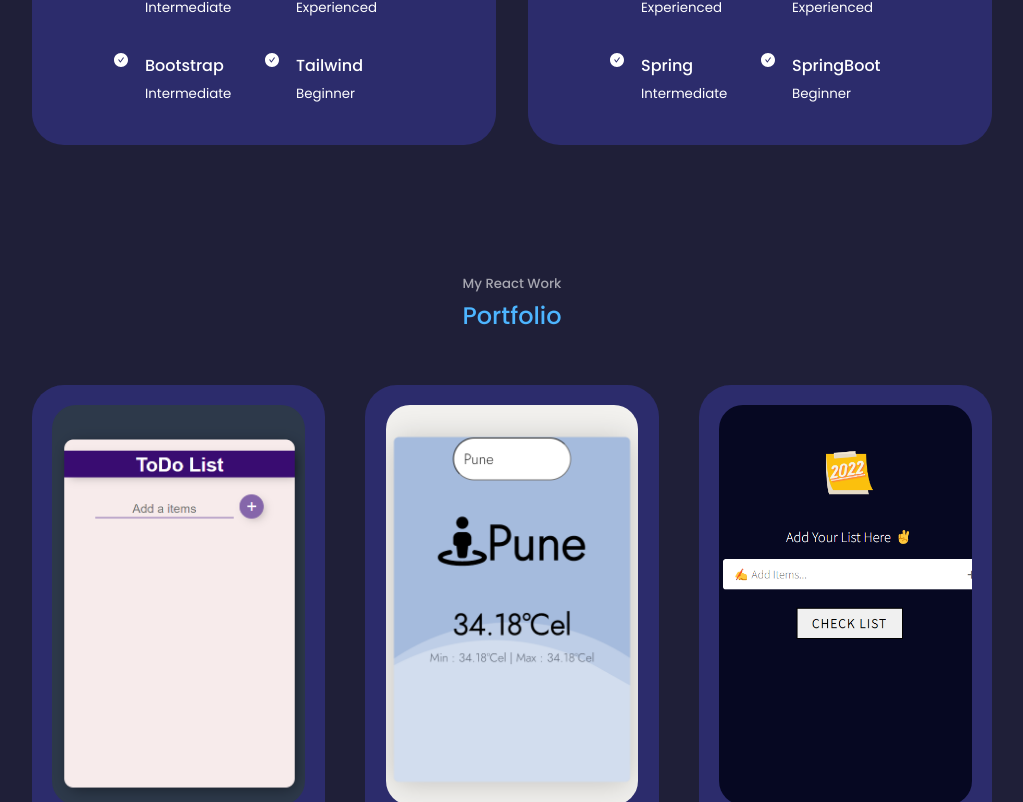
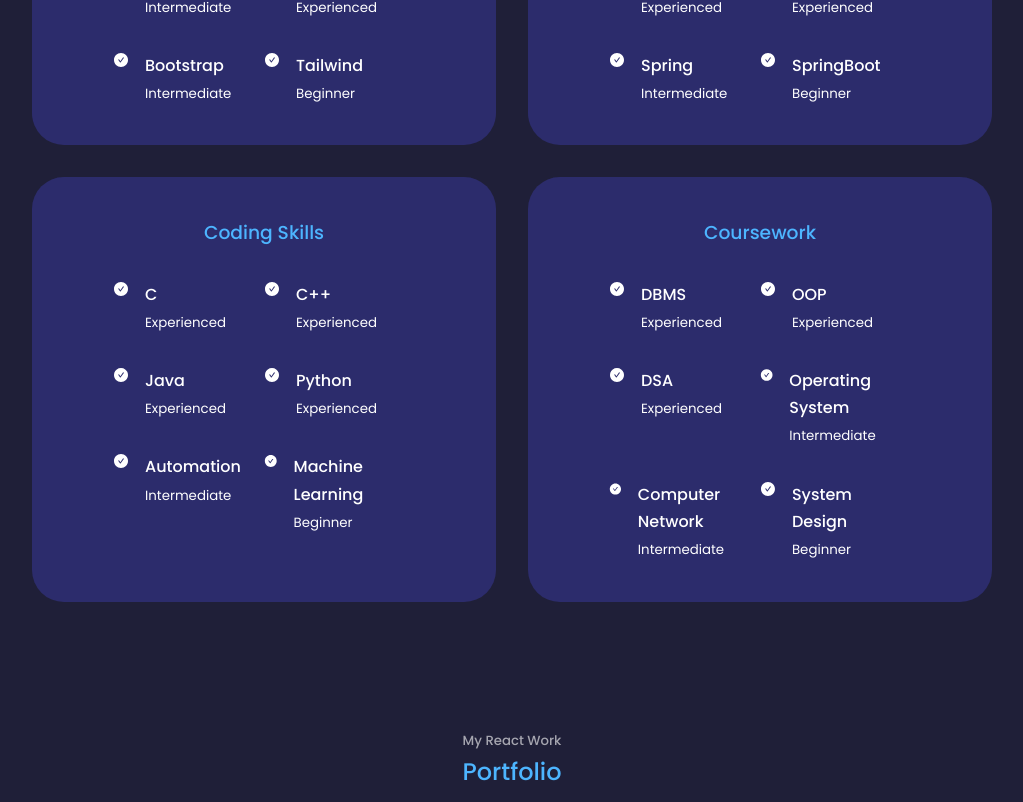
Before and after one commit to raskarabhi45/myportfolio, a React (Create React App) app: page / in a window 1280 px wide. Shown: the part 2931-3733 px from the top of the page, without its empty margins (128-1151 px from the left). Built offline with nearby package versions, Linux system fonts and the light colour scheme; the HTML template or start-up script is replaced by a standard one; a web font is replaced by a local one.

Commit message:
myportfolio

```diff
--- a/src/App.jsx
+++ b/src/App.jsx
@@ -9,10 +9,12 @@ import About from "./Components/about/about.jsx";
 import Contact from "./Components/contact/contact";
 import Footer from "./Components/footer/footer";
 import Education from "./Components/education/education";
+import Navbar from "./Components/navbar/navbar";
 
 const App=()=>{
     return (
     <>
+    {/* <Navbar/> */}
     <Header/>
     <Nav/>
     <About/>
--- a/src/Components/contact/contact.jsx
+++ b/src/Components/contact/contact.jsx
@@ -48,7 +48,7 @@ const Contact = () => {
           <ImWhatsapp className='contact__option-icon'/>
            <h4>WhatsApp</h4>
            <h5>+123456789</h5>
-           <a href="https://api.whatsapp.com/send?phone+919359899826" target='_blank'>Send a message</a>
+           <a href=" https://wa.me/+919359899826" target='_blank'>Send a message</a>
           </article>
 
         </div>
--- a/src/Components/education/education.jsx
+++ b/src/Components/education/education.jsx
@@ -19,7 +19,7 @@ const education = [
     score: "87.38/100",
   },
   {
-    id: 1,
+    id: 3,
     date: '2018',
     title: "SSC",
     college: "Jyotirling Highschool Gulunche ",
@@ -85,7 +85,7 @@ const Education = () => {
                               <h3 class="timeline-title">{title}</h3>
                               <p class="timeline-text">{college} </p>
                               <p class="timeline-text">{std} </p>
-                              <p class="timeline-text">Score -: {score} </p>
+                              <p class="timeline-text">Score :- {score} </p>
                             </div>
                           </>
                         );
--- a/src/Components/experience/experience.jsx
+++ b/src/Components/experience/experience.jsx
@@ -66,6 +66,7 @@ const Experience = () => {
 
         </div>
 
+
         <div className="experience__backend">
 
         <h3>Backend Development</h3>
@@ -124,7 +125,128 @@ const Experience = () => {
 
 
         </div>
+
+        <div className="experience__backend">
+
+<h3>Coding Skills</h3>
+
+  <div className="experience__content">
+
+    <article className="experience__details">
+      <AiFillCheckCircle className=".experience__details-icon" />
+      <div>
+      <h4>C</h4>
+      <small className="text-align">Experienced</small>
       </div>
+    </article>
+
+    <article className="experience__details">
+    <AiFillCheckCircle className=".experience__details-icon" />
+      <div>
+      <h4>C++</h4>
+      <small className="text-align">Experienced</small>
+      </div>
+    </article>
+
+    <article className="experience__details">
+    <AiFillCheckCircle className=".experience__details-icon" />
+      <div>
+      <h4>Java</h4>
+      <small className="text-align">Experienced</small>
+      </div>
+    </article>
+
+    <article className="experience__details">
+    <AiFillCheckCircle className=".experience__details-icon" />
+      <div>
+      <h4>Python</h4>
+      <small className="text-align">Experienced</small>
+      </div>
+    </article>
+
+    <article className="experience__details">
+    <AiFillCheckCircle className=".experience__details-icon" />
+      <div>
+      <h4>Automation</h4>
+      <small className="text-align">Intermediate</small>
+      </div>
+    </article>
+
+    <article className="experience__details">
+      <AiFillCheckCircle className=".experience__details-icon" />
+      <div>
+      <h4>Machine Learning</h4>
+      <small className="text-align">Beginner</small>
+      </div>
+    </article>
+  </div>
+
+
+
+       </div>
+
+       <div className="experience__backend">
+
+<h3>Coursework</h3>
+
+  <div className="experience__content">
+
+    <article className="experience__details">
+      <AiFillCheckCircle className=".experience__details-icon" />
+      <div>
+      <h4>DBMS</h4>
+      <small className="text-align">Experienced</small>
+      </div>
+    </article>
+
+    <article className="experience__details">
+    <AiFillCheckCircle className=".experience__details-icon" />
+      <div>
+      <h4>OOP</h4>
+      <small className="text-align">Experienced</small>
+      </div>
+    </article>
+
+    <article className="experience__details">
+    <AiFillCheckCircle className=".experience__details-icon" />
+      <div>
+      <h4>DSA</h4>
+      <small className="text-align">Experienced</small>
+      </div>
+    </article>
+
+    <article className="experience__details">
+    <AiFillCheckCircle className=".experience__details-icon" />
+      <div>
+      <h4>Operating System</h4>
+      <small className="text-align">Intermediate</small>
+      </div>
+    </article>
+
+    <article className="experience__details">
+    <AiFillCheckCircle className=".experience__details-icon" />
+      <div>
+      <h4>Computer Network</h4>
+      <small className="text-align">Intermediate</small>
+      </div>
+    </article>
+
+    <article className="experience__details">
+      <AiFillCheckCircle className=".experience__details-icon" />
+      <div>
+      <h4>System Design</h4>
+      <small className="text-align">Beginner</small>
+      </div>
+    </article>
+  </div>
+
+
+       </div>
+
+
+      </div>
+
+
     </section>
   );
 };
--- /dev/null
+++ b/src/Components/navbar/navbar.css
@@ -0,0 +1,232 @@
+/* @import url("https://fonts.googleapis.com/css2?family=Jost:ital,wght@0,100;0,200;0,300;0,400;0,500;0,600;0,700;1,100&display=swap");
+
+* {
+  margin: 0;
+  padding: 0;
+  box-sizing: border-box;
+  font-family: "Jost", sans-serif;
+}
+
+html {
+  font-size: 62.5%;
+}
+
+a {
+  text-decoration: none;
+}
+
+li {
+  list-style: none;
+}
+
+/*
+
+
+/* navbar style start  */
+
+.main-nav {
+ position: absolute;
+ top: 0;
+  width: 100%;
+  height: 10rem;
+  display: flex;
+  justify-content: space-between;
+  box-shadow: rgba(50, 50, 93, 0.25) 0px 50px 100px -20px,
+    rgba(0, 0, 0, 0.3) 0px 30px 60px -30px;
+}
+
+.logo {
+
+  /* background-color: #3b5998; */
+  justify-content: space-between;
+  align-items: center;
+}
+
+.menu-link {
+  justify-content: space-between;
+  gap: 2rem;
+  display: flex;
+
+}
+
+.menu-link ul {
+  height: 10rem;
+  display: flex;
+  justify-content: space-between;
+  align-items: center;
+}
+
+
+
+
+/* ----------- Grid part ends ----------------- */
+
+.logo h2 {
+  font-size: 2.5rem;
+  font-weight: 400;
+  text-transform: uppercase;
+  background: -webkit-linear-gradient(#eee, rgb(69, 57, 248));
+  -webkit-background-clip: text;
+  -webkit-text-fill-color: transparent;
+}
+
+.logo h2 span {
+  font-size: 3.5rem;
+}
+
+.menu-link ul li {
+  font-size: 1.8rem;
+}
+
+.menu-link ul li a {
+  text-transform: capitalize;
+  color: rgba(222, 222, 239, 0.8);
+  transition: 0.5s;
+}
+.menu-link ul li:hover > a {
+  transform-origin: left;
+  color: rgba(0, 0, 3, 1);
+  text-decoration: underline;
+  transition: 0.5s;
+}
+
+.social-media ul li {
+  font-size: 1.8rem;
+}
+
+.social-media .hamburger-menu {
+  display: none;
+}
+
+
+/* responsive css style  */
+@media (max-width: 1080px) {
+  .main-nav {
+    height: 8rem;
+
+  }
+
+  .logo,
+  .menu-link ul {
+    height: 8rem;
+  }
+}
+
+/* responsive css style  */
+/*
+@media (max-width: 998px) {
+  .main-nav {
+    height: 7rem;
+  }
+
+  .menu-link {
+    display: none;
+  }
+
+  .logo,
+  .social-media ul {
+    height: 7rem;
+  }
+
+  .mobile-menu-link {
+    position: relative;
+    z-index: 99;
+  }
+
+  .mobile-menu-link {
+    background-color: white;
+    height: 20rem;
+    align-items: center;
+    padding-left: 3rem;
+    transition: all 2s linear;
+    transform-origin: top;
+    box-shadow: rgba(50, 50, 93, 0.25) 0px 50px 100px -20px,
+      rgba(0, 0, 0, 0.3) 0px 30px 60px -30px;
+  }
+
+  .anker{
+    color: white;
+    background-color: white;
+  }
+
+  .mobile-menu-link ul {
+    height: 20rem;
+    display: flex;
+    justify-content: space-around;
+    flex-direction: column;
+    align-items: start;
+  }
+
+  .mobile-menu-link ul li:first-child {
+    transition-delay: 0.2s;
+  }
+
+  .social-media {
+    grid-row: 1/2;
+    grid-column: 3/5;
+    justify-items: end;
+    align-items: center;
+    transition: all 2s linear;
+  }
+
+  .social-media .social-media-desktop {
+    height: 0;
+    display: none;
+  }
+
+
+  .social-media .hamburger-menu {
+    display: block;
+    font-size: 2.5rem;
+  }
+}
+
+@media (max-width: 798px) {
+  .main-nav {
+    height: 6rem;
+  }
+
+  .logo,
+  .social-media ul {
+    height: 6rem;
+  }
+
+  .social-media {
+    height: 6rem;
+    display: flex;
+    justify-self: end;
+    align-items: center;
+  }
+
+  .social-media .hamburger-menu {
+    display: block;
+    font-size: 2.5rem;
+  }
+}
+
+@media (max-width: 520px) {
+  .main-nav {
+    height: 6rem;
+  }
+
+  .logo,
+  .social-media ul {
+    height: 6rem;
+  }
+
+  .logo h2 {
+    font-size: 2rem;
+  }
+
+  .social-media {
+    height: 6rem;
+    display: flex;
+    justify-self: end;
+    align-items: center;
+  }
+
+  .social-media .hamburger-menu {
+    display: block;
+    font-size: 2.5rem;
+  }
+ */
--- /dev/null
+++ b/src/Components/navbar/navbar.jsx
@@ -0,0 +1,77 @@
+import React, { useState } from "react";
+import "./navbar.css";
+import {
+  FaYoutubeSquare,
+  FaInstagramSquare,
+  FaFacebookSquare,
+} from "react-icons/fa";
+import { GiHamburgerMenu } from "react-icons/gi";
+
+const Navbar = () => {
+  const [showMediaIcons, setshowMediaIcons] = useState(false);
+
+  return (
+    <>
+      <nav className="main-nav">
+        {/* 1st logo part */}
+        <div className="logo">
+          <h2>
+            <span>r</span>askar
+            <span>a</span>bhi45
+          </h2>
+        </div>
+
+        {/* 2nd menu part */}
+        <div
+          className={
+            showMediaIcons ? "menu-link  mobile-menu-link" : "menu-link"
+          }
+        >
+          <ul>
+            <li>
+              <a className="anker" href="#">
+                Home
+              </a>
+            </li>
+            <li>
+              <a className="anker" href="#">
+                About
+              </a>
+            </li>
+            <li>
+              <a className="anker" href="#">
+                Service
+              </a>
+            </li>
+            <li>
+              <a className="anker" href="#">
+                Contact
+              </a>
+            </li>
+            <li>
+              <a href="#" onClick={() => setshowMediaIcons(!showMediaIcons)}>
+                <GiHamburgerMenu />
+              </a>
+            </li>
+          </ul>
+        </div>
+
+        {/* 3rd social media links */}
+        {/* <div className="social-media"> */}
+
+        {/* hamburger menu start */}
+        {/* <div className="hamburger-menu">
+        <a href="#" onClick={()=>setshowMediaIcons(!showMediaIcons)}>
+            <GiHamburgerMenu/>
+        </a>
+
+        </div>
+
+
+    </div> */}
+      </nav>
+    </>
+  );
+};
+
+export default Navbar;
```
